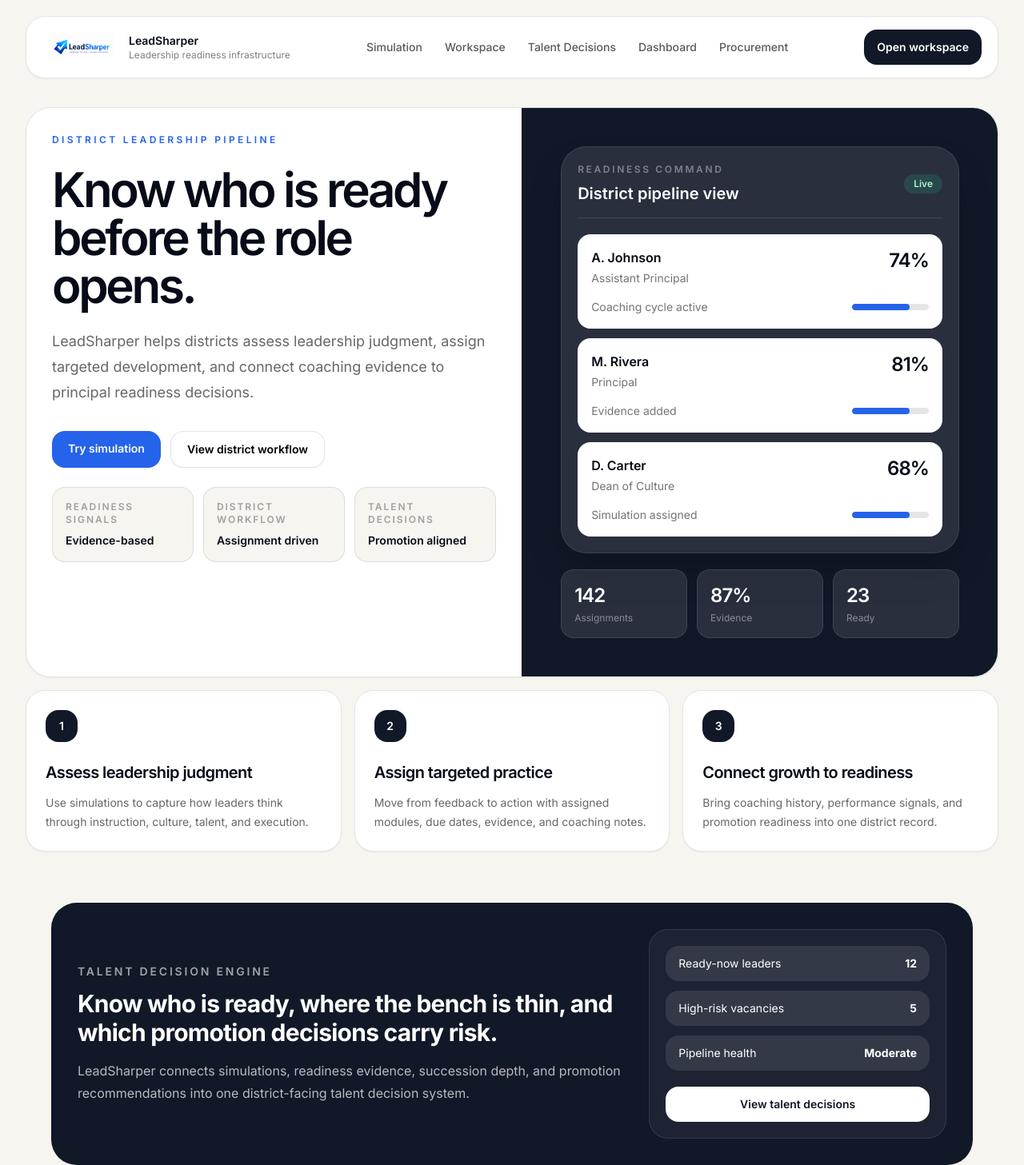
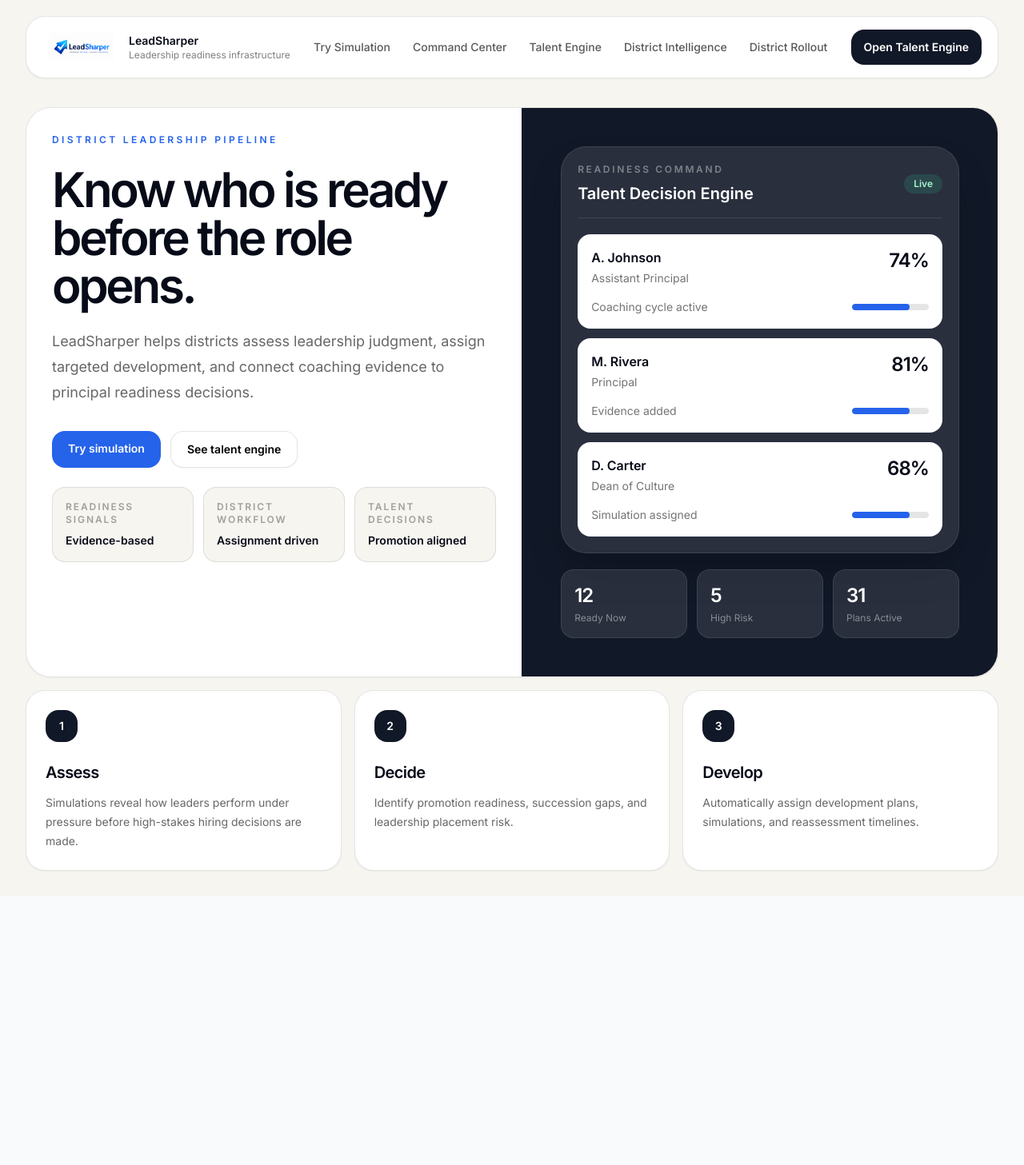
Before and after one commit to jmarc296-jpg/instructional-leadership-practice, a Next.js app: page / in a window 1280 px wide. Shown: the whole page at 80% size. After the commit the page ends 1121 px from the top, so only its background shows below. Built offline with nearby package versions, Linux system fonts and the light colour scheme.

Commit message:
Tighten homepage buyer navigation

```diff
--- a/app/page.tsx
+++ b/app/page.tsx
@@ -9,16 +9,16 @@
 
 const workflows = [
   {
-    title: "Assess leadership judgment",
-    text: "Use simulations to capture how leaders think through instruction, culture, talent, and execution."
+    title: "Assess",
+    text: "Simulations reveal how leaders perform under pressure before high-stakes hiring decisions are made."
   },
   {
-    title: "Assign targeted practice",
-    text: "Move from feedback to action with assigned modules, due dates, evidence, and coaching notes."
+    title: "Decide",
+    text: "Identify promotion readiness, succession gaps, and leadership placement risk."
   },
   {
-    title: "Connect growth to readiness",
-    text: "Bring coaching history, performance signals, and promotion readiness into one district record."
+    title: "Develop",
+    text: "Automatically assign development plans, simulations, and reassessment timelines."
   }
 ]
 
@@ -38,15 +38,15 @@
           </Link>
 
           <div className="hidden items-center gap-7 text-sm font-medium text-black/65 md:flex">
-            <Link href="/simulation-room" className="hover:text-black">Simulation</Link>
-            <Link href="/workspace" className="hover:text-black">Workspace</Link>
-            <Link href="/talent-decisions" className="hover:text-black">Talent Decisions</Link>
-            <Link href="/district" className="hover:text-black">Dashboard</Link>
-            <Link href="/procurement" className="hover:text-black">Procurement</Link>
+            <Link href="/simulation-room" className="hover:text-black">Try Simulation</Link>
+            <Link href="/talent-decisions" className="hover:text-black">Command Center</Link>
+            <Link href="/talent-decisions" className="hover:text-black">Talent Engine</Link>
+            <Link href="/district" className="hover:text-black">District Intelligence</Link>
+            <Link href="/procurement" className="hover:text-black">District Rollout</Link>
           </div>
 
-          <Link href="/workspace" className="rounded-2xl bg-[#111827] px-4 py-3 text-sm font-semibold text-white shadow-sm transition hover:bg-black">
-            Open workspace
+          <Link href="/talent-decisions" className="rounded-2xl bg-[#111827] px-4 py-3 text-sm font-semibold text-white shadow-sm transition hover:bg-black">
+            Open Talent Engine
           </Link>
         </nav>
       </section>
@@ -70,8 +70,8 @@
               <Link href="/simulation-room" className="rounded-2xl bg-[#2563eb] px-5 py-3 text-center text-sm font-semibold text-white shadow-sm transition hover:bg-[#1d4ed8]">
                 Try simulation
               </Link>
-              <Link href="/workspace" className="rounded-2xl border border-black/10 bg-white px-5 py-3 text-center text-sm font-semibold text-black shadow-sm transition hover:bg-black/[0.03]">
-                View district workflow
+              <Link href="/talent-decisions" className="rounded-2xl border border-black/10 bg-white px-5 py-3 text-center text-sm font-semibold text-black shadow-sm transition hover:bg-black/[0.03]">
+                See talent engine
               </Link>
             </div>
 
@@ -90,7 +90,7 @@
               <div className="flex items-center justify-between border-b border-white/10 pb-4">
                 <div>
                   <p className="text-xs font-semibold uppercase tracking-[0.22em] text-white/40">Readiness command</p>
-                  <p className="mt-2 text-xl font-semibold">District pipeline view</p>
+                  <p className="mt-2 text-xl font-semibold">Talent Decision Engine</p>
                 </div>
                 <span className="rounded-full bg-emerald-400/15 px-3 py-1 text-xs font-semibold text-emerald-200">
                   Live
@@ -105,9 +105,9 @@
             </div>
 
             <div className="mt-5 grid grid-cols-3 gap-3">
-              <DarkMetric label="Assignments" value="142" />
-              <DarkMetric label="Evidence" value="87%" />
-              <DarkMetric label="Ready" value="23" />
+              <DarkMetric label="Ready Now" value="12" />
+              <DarkMetric label="High Risk" value="5" />
+              <DarkMetric label="Plans Active" value="31" />
             </div>
           </div>
         </div>
@@ -127,46 +127,7 @@
         </div>
       </section>
 
-      <section className="mx-auto mt-8 max-w-6xl rounded-[2rem] border border-black/10 bg-[#111827] p-8 text-white shadow-sm">
-        <div className="grid gap-6 lg:grid-cols-[1.3fr_0.7fr] lg:items-center">
-          <div>
-            <p className="text-sm font-semibold uppercase tracking-[0.2em] text-white/60">
-              Talent Decision Engine
-            </p>
-            <h2 className="mt-3 text-3xl font-bold tracking-tight">
-              Know who is ready, where the bench is thin, and which promotion decisions carry risk.
-            </h2>
-            <p className="mt-4 max-w-3xl leading-7 text-white/70">
-              LeadSharper connects simulations, readiness evidence, succession depth, and promotion recommendations into one district-facing talent decision system.
-            </p>
-          </div>
-
-          <div className="rounded-3xl border border-white/10 bg-white/5 p-5">
-            <div className="grid gap-3 text-sm">
-              <div className="flex items-center justify-between rounded-2xl bg-white/10 px-4 py-3">
-                <span>Ready-now leaders</span>
-                <span className="font-bold">12</span>
-              </div>
-              <div className="flex items-center justify-between rounded-2xl bg-white/10 px-4 py-3">
-                <span>High-risk vacancies</span>
-                <span className="font-bold">5</span>
-              </div>
-              <div className="flex items-center justify-between rounded-2xl bg-white/10 px-4 py-3">
-                <span>Pipeline health</span>
-                <span className="font-bold">Moderate</span>
-              </div>
-            </div>
-
-            <Link
-              href="/talent-decisions"
-              className="mt-5 block rounded-2xl bg-white px-5 py-3 text-center text-sm font-semibold text-[#111827] transition hover:bg-white/90"
-            >
-              View talent decisions
-            </Link>
-          </div>
-        </div>
-      </section>
-    </main>
+      </main>
   )
 }
 
```
